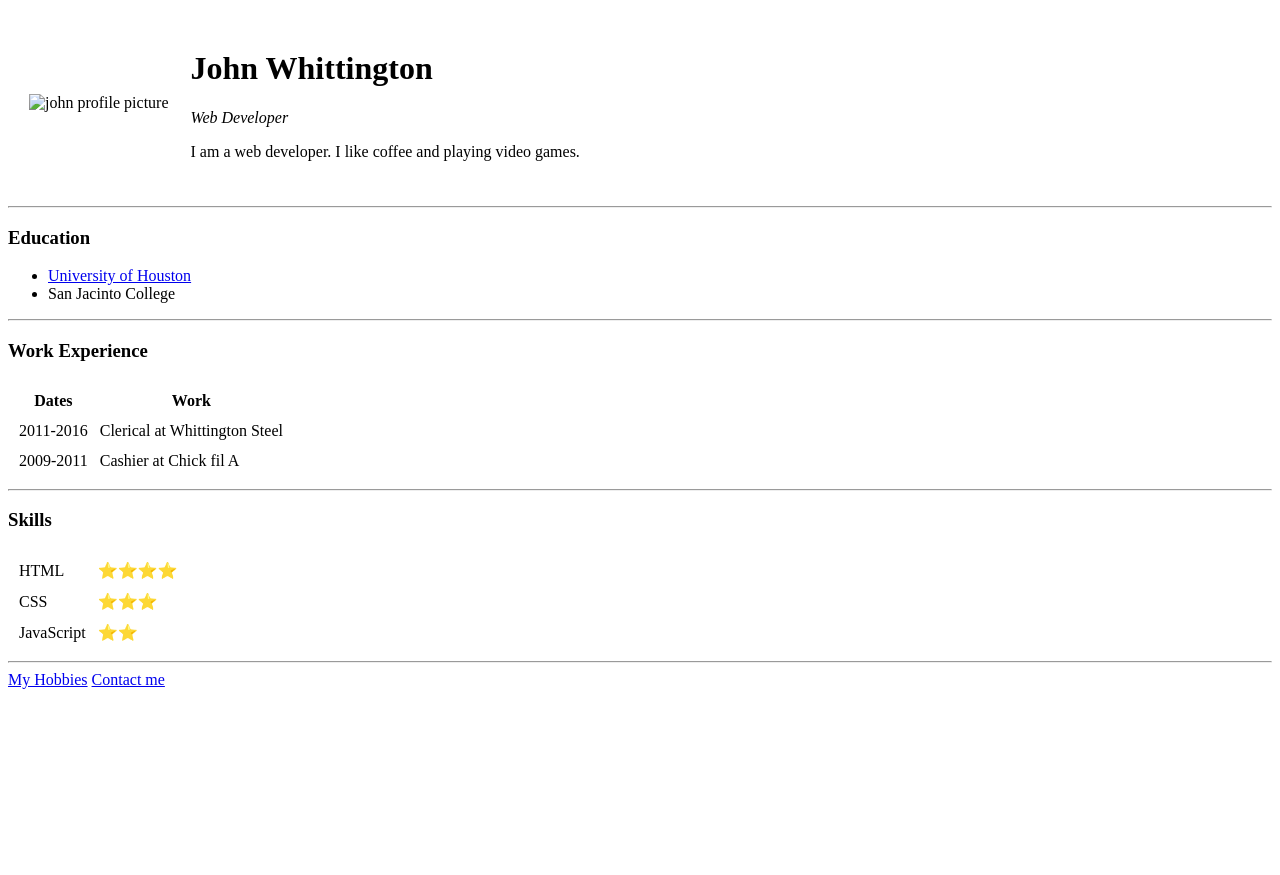
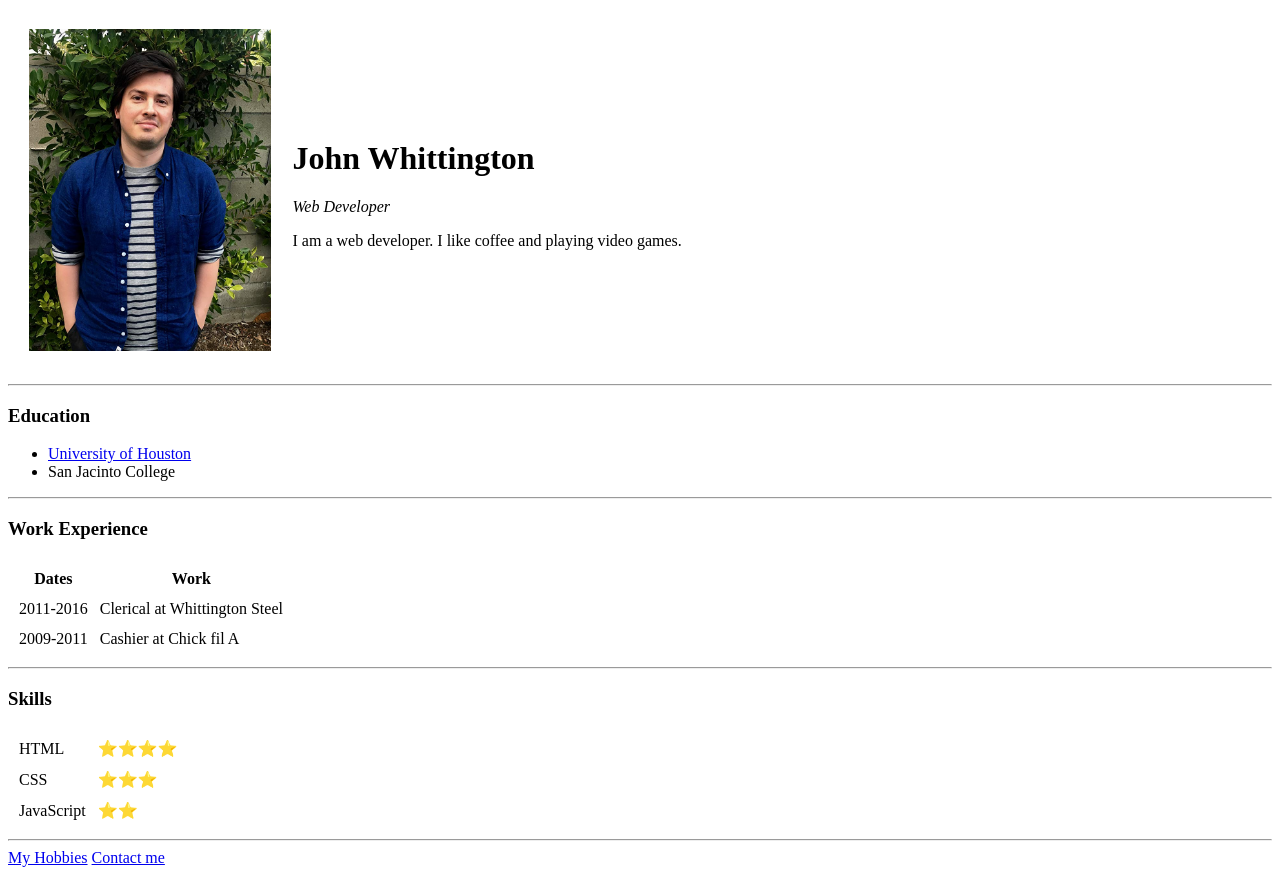
Before and after one commit to Johncw90/cv, a plain HTML site: page index.html in a window 1280 px wide. Before the commit the page ends 800 px from the top, so only its background shows below. Drawn offline with Linux system fonts and the light colour scheme.

Commit message:
Update index.html

```diff
--- a/index.html
+++ b/index.html
@@ -11,7 +11,7 @@
 <body>
   <table cellspacing="20">
     <tr>
-      <td><img src="me.jpg" alt="john profile picture" height="322"></td>
+      <td><img src="images/me.jpg" alt="john profile picture" height="322"></td>
       <td><h1>John Whittington</h1>
       <p><em>Web Developer</em></p>
       <p>I am a web developer. I like coffee and playing video games.</p></td>
```
